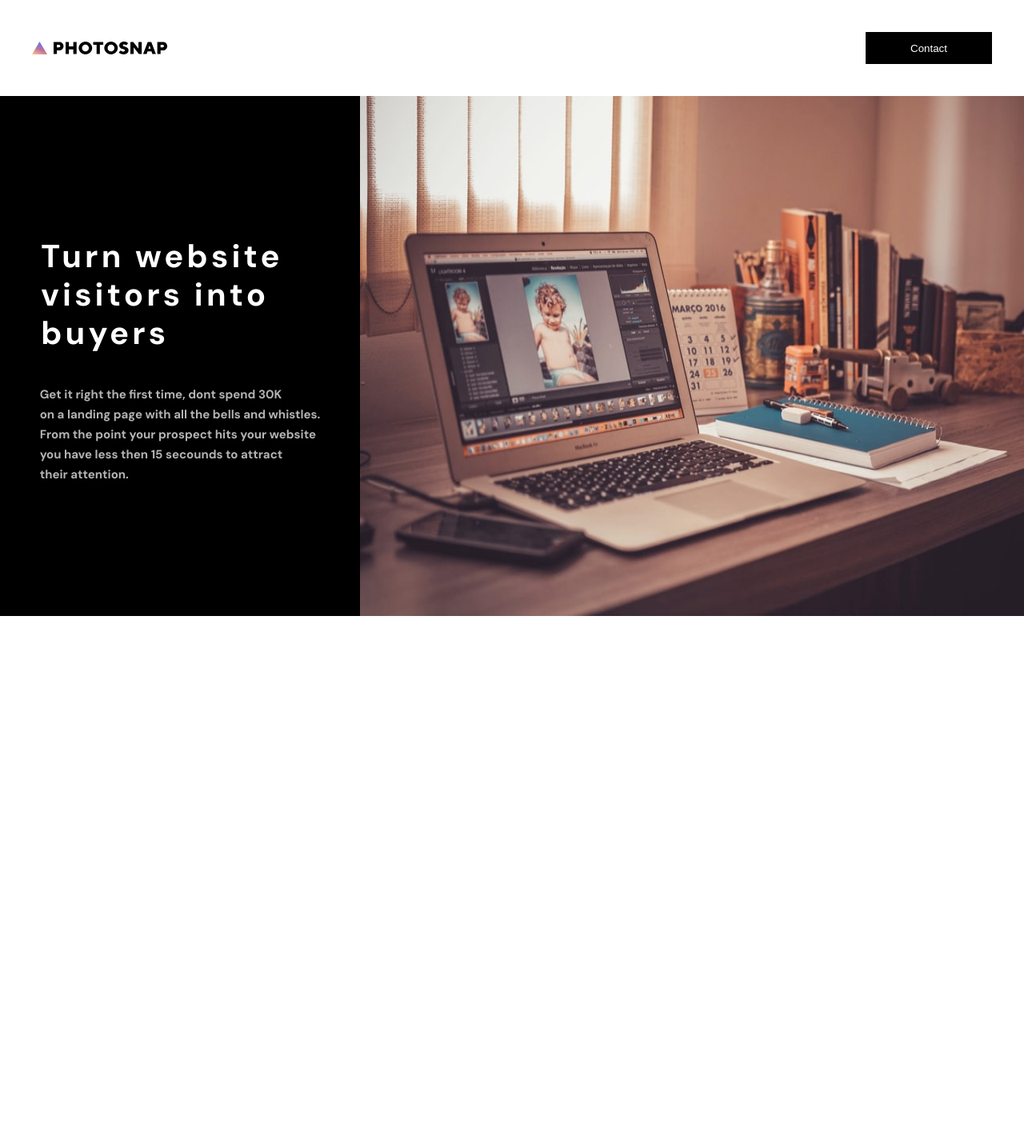
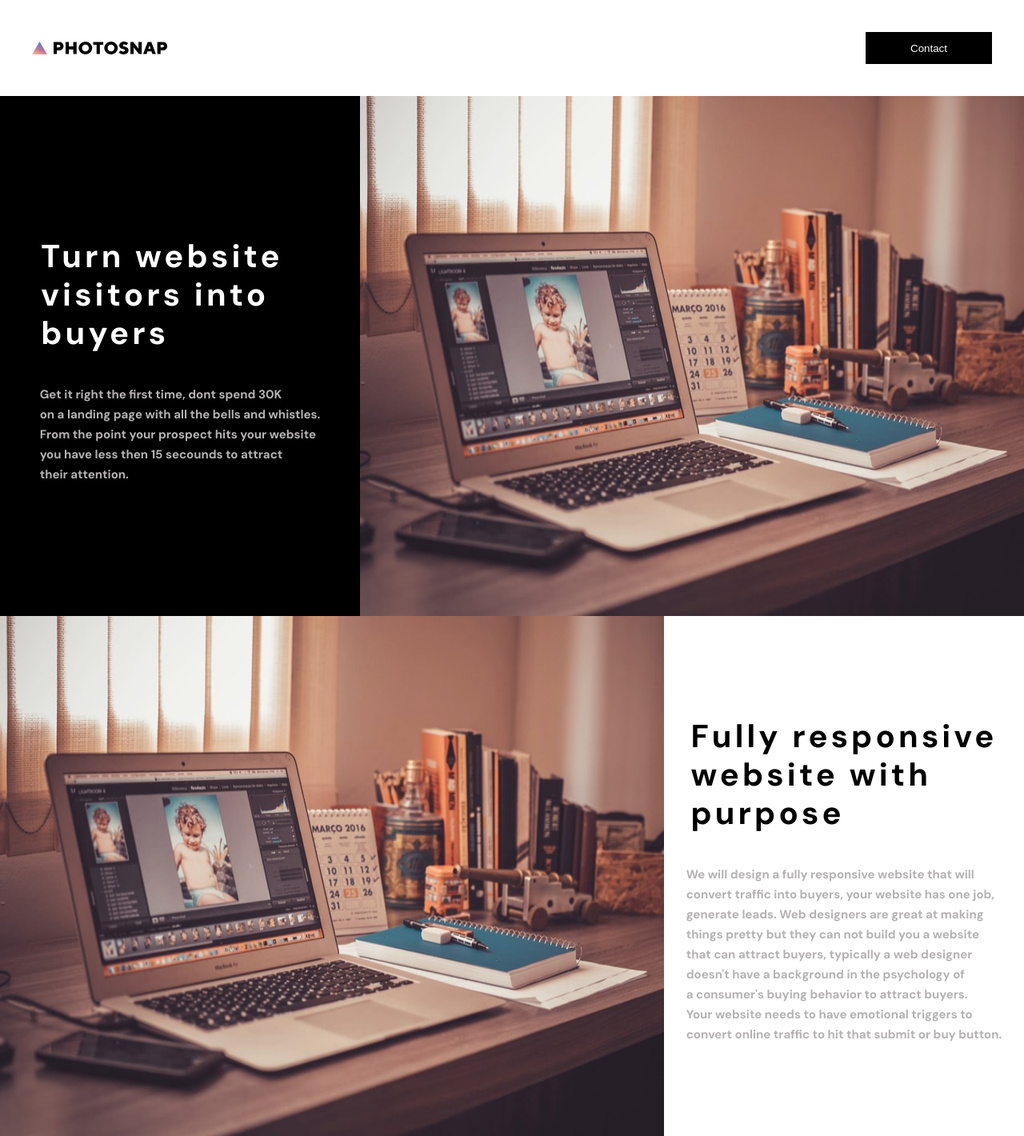
Before and after one commit to shaunvan119/slv-landing-page, a React (Create React App) app: page / in a window 1280 px wide. Shown: the whole page at 80% size. Before the commit the page ends 800 px from the top, so only its background shows below. Built offline with nearby package versions, Linux system fonts and the light colour scheme.

Commit message:
added top main container two

```diff
--- a/src/containers/Topmain/TopMain.js
+++ b/src/containers/Topmain/TopMain.js
@@ -5,8 +5,9 @@ import computer from '../../assets/home/desktop/beautiful-stories.jpg'
 function TopMain() {
 
     return (
-        <div className="top-main-container">
-            <div className="top-main">
+        <div className="top-wrapper">
+        <div className="top-main-container-one">
+            <div className="top-main-one">
             <h1 className="main-h1">Turn website <br/>visitors into<br/>buyers</h1>
             <p className="main-p">Get it right the first time, dont spend 30K<br/>
                 on a landing page with all the bells and whistles.<br/>
@@ -14,9 +15,26 @@ function TopMain() {
                 you have less then 15 secounds to attract<br/>
                 their attention.</p>
             </div>
+
             <img src={computer} alt="computer"/>
        </div>
 
+       <div className="top-main-container-one">
+            <img src={computer} alt="computer"/>
+            <div className="top-main-two">
+            <h1 className="main-h1-two">Fully responsive<br/> website with<br/>purpose</h1>
+            <p className="main-p">We will design a fully responsive website that will<br/>
+            convert traffic into buyers, your website has one job,<br/>
+            generate leads. Web designers are great at making<br/>
+            things pretty but they can not build you a website<br/>
+            that can attract buyers, typically a web designer<br/>
+            doesn't have a background in the psychology of<br/>
+            a consumer's buying behavior to attract buyers.<br/>
+            Your website needs to have emotional triggers to<br/>
+            convert online traffic to hit that submit or buy button.</p>
+            </div>
+       </div>
+    </div>
     )
 }
 
--- a/src/containers/Topmain/topMain.css
+++ b/src/containers/Topmain/topMain.css
@@ -1,21 +1,30 @@
 
 
-.top-main {
+.top-main-one {
     width: 610px;
     height: 650px;
     background-color: #000000;
-}
-
-.top-main-container {
-    display: flex;
-}
-
-.top-main {
     display: flex;
     flex-direction: column;
     justify-content: center;
     align-items: center;
 }
+
+.top-main-two {
+    width: 610px;
+    height: 650px;
+    background-color: #FFFFFF;
+    display: flex;
+    flex-direction: column;
+    justify-content: center;
+    align-items: center;
+}
+
+
+.top-main-container-one{
+    display: flex;
+}
+
 
 .main-h1 {
     margin-left: -45px;
@@ -26,6 +35,14 @@
     color: #ffffff;
 }
 
+.main-h1-two {
+    color: #000000;
+    font-size: 40px;
+    font-weight: 700;
+    line-height: 48px;
+    letter-spacing: 4.166666507720947px;
+}
+
 .main-p {
     font-family: DM Sans;
     font-size: 15px;
```
